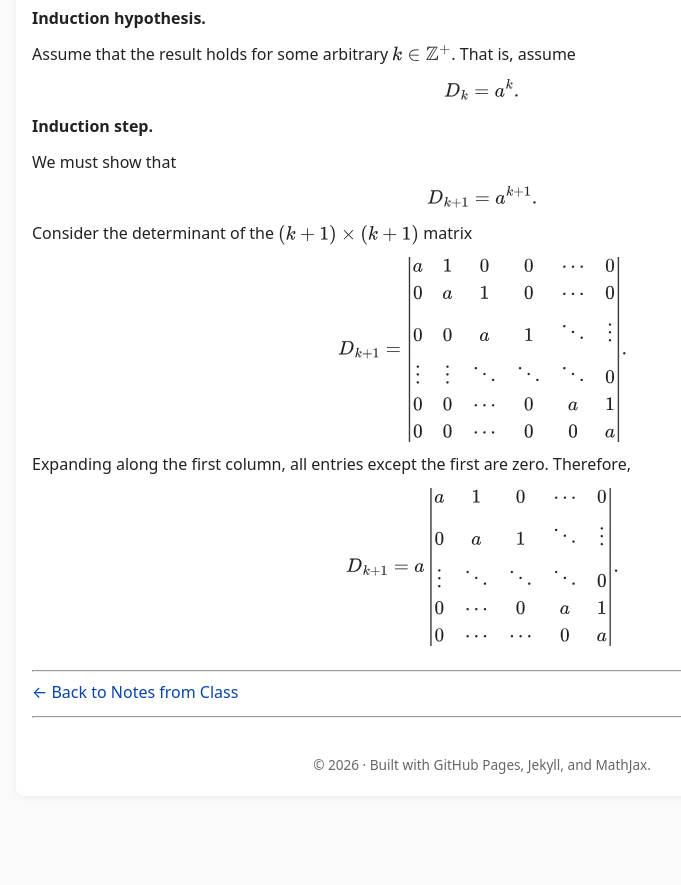
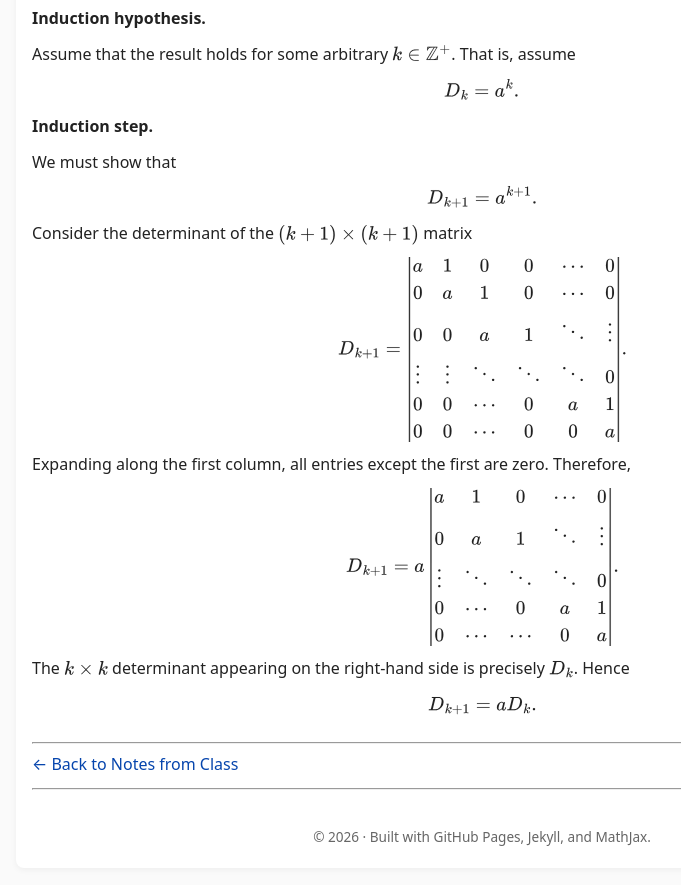
Before and after one commit to SaleemKamaludin/SaleemKamaludin.github.io, a Jekyll site: the page built from courses/math-2276/notes-from-class/lecture-2/index.md, in a window 1280 px wide and 900 px high, scrolled down 4772 px. Shown: the top 885 px of the window, without its empty margins (158-839 px from the left). Built offline with Jekyll 4.4.1, drawn with Linux system fonts in a browser that asks for light colours; before the commit the page ends 5600 px from its top, so only the background shows below that.

Commit message:
Continue induction recurrence step in Lecture 2 proof

```diff
--- a/courses/math-2276/notes-from-class/lecture-2/index.md
+++ b/courses/math-2276/notes-from-class/lecture-2/index.md
@@ -639,6 +639,15 @@ b & 1 & 0 & 0 & \cdots & 0\\
   0 & \cdots & \cdots & 0 & a
   \end{vmatrix}.
   \]
+  <p>
+    The \(k\times k\) determinant appearing on the right-hand side
+    is precisely \(D_k\). Hence
+  </p>
+
+  \[
+  D_{k+1}=aD_k.
+  \]
+
 
 </div>
 
```
